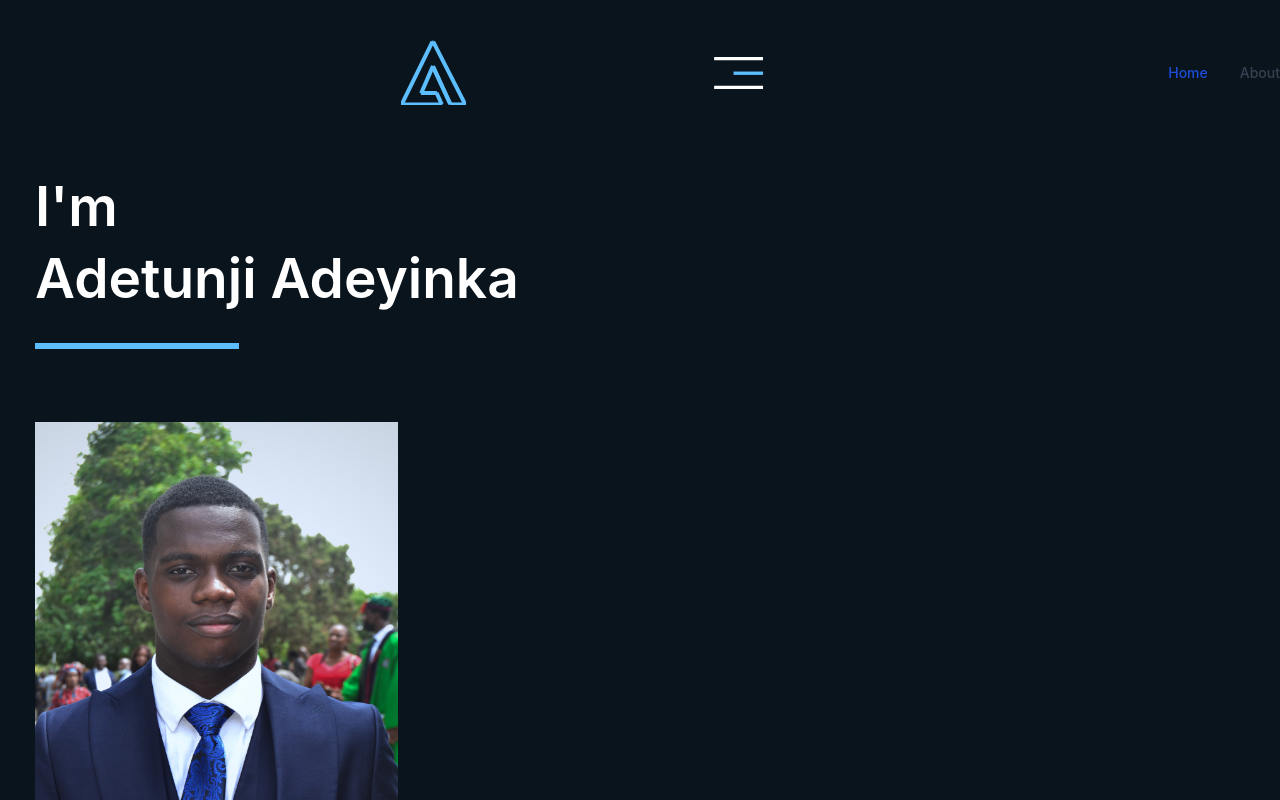
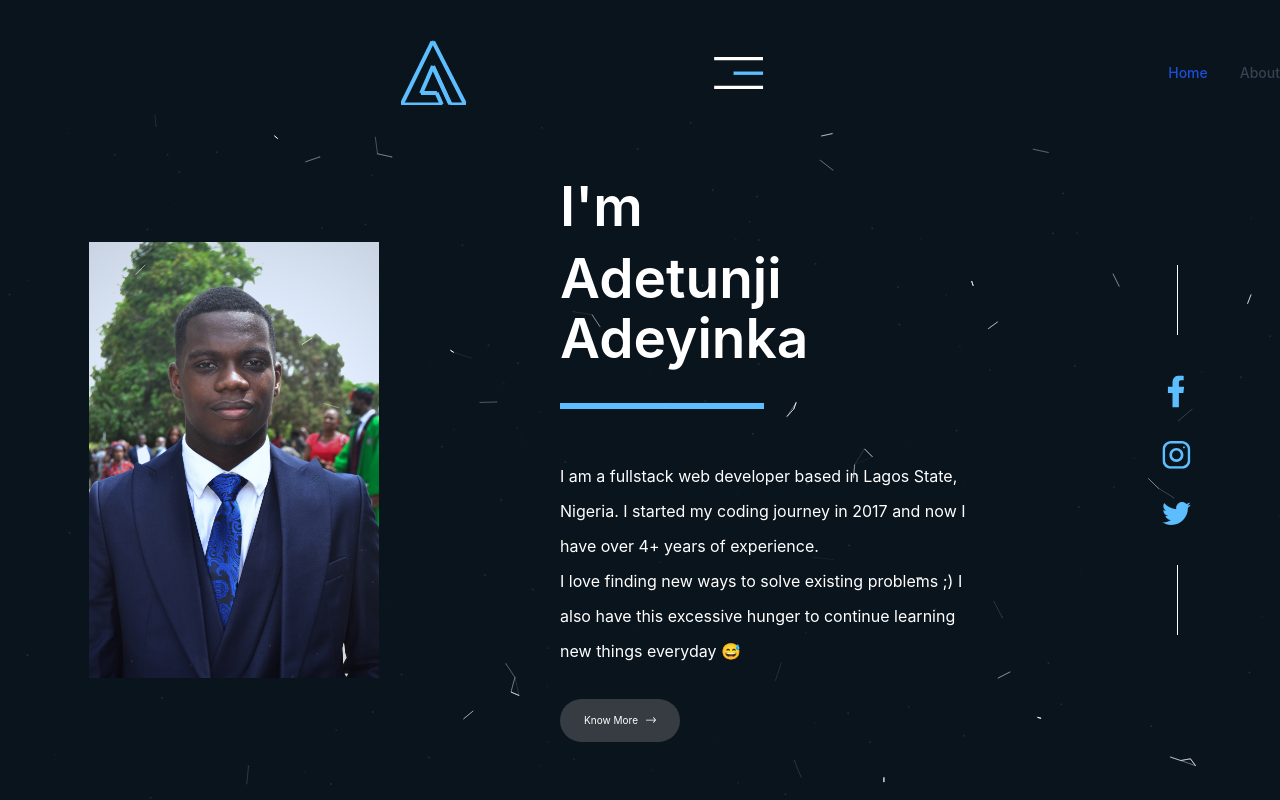
Before and after one commit to Itzadetunji/my-website, a Next.js app: page / in a window 1280 px wide. Shown: the top 800 px of the page. Built offline with nearby package versions, Linux system fonts and the light colour scheme.

Commit message:
Chore: Updated index.tsx for desktop view

```diff
--- a/pages/index.tsx
+++ b/pages/index.tsx
@@ -8,11 +8,13 @@ import Navbar from './components/Navbar'
 import ParticleComponent from './components/ParticleComponent'
 import Social_Links from './components/SocialLinks'
 import Button from './components/Button'
+import Link from 'next/link'
 
 const index : NextPage = () => {
   return (
     <>
       <Navbar/>
+      <div className='lg:hidden'>
         <div className="mt-[165px] mx-auto justify-center">
           <div className='mx-[35px]'>
             <div>
@@ -38,7 +40,54 @@ const index : NextPage = () => {
         <div className='mt-[95px]'>
           <Social_Links/>
         </div>
+      </div>
+      <div className='hidden lg:block lg:mt-[165px] lg:mx-[89px]'>
+        <div className='flex flex-row space-x-[181px]'>
+          <div>
+            <img src="./images/me.jpeg" alt="" className='w-[436px] h-[590px] object-contain'/>
+          </div>
+          <div>
+            <p className='text-white font-[600] text-[55px]'>I'm</p>
+            <p className='text-white font-[600] text-[55px] leading-[60px]'>Adetunji Adeyinka</p>
+            <hr className='light-blue border-[3px] w-[224px] md:w-[204px]  mt-[35px]'/>
+            <p className='w-[426px] leading-[35px] text-white mt-[50px]'>I am a fullstack web developer based in Lagos State, Nigeria. I started my coding journey in 2017 and now I have over 4+ years of experience. </p>
+            <p className='w-[426px] leading-[35px] text-white'>I love finding new ways to solve existing problems ;) I also have this excessive hunger to continue learning new things everyday 😅</p>
+            <div className='mt-[30px]'>
+              <a href='/about'>
+                <div className={`rounded-full text-center items-center justify-center grey w-[120px] h-[43.38px] custom-shadow duration-500 ease-in delay-[10ms] flex space-x-[8px]`}>
+                <p className='text-[10px] text-white'>Know More</p>
+                <img src="./icons/Arrow.svg" alt="" className='w-[10px]'/>
+                </div>
+              </a>
+            </div>
+          </div>
+          <div className='flex flex-col space-y-[40px] mt-[100px]'>
+            <div className='border-l-[1px] border-l-white h-[70px] ml-[10px]'></div>
+            <div className='flex flex-col space-y-[33px]'>
+              <Link href="https://www.facebook.com/adetunji.adeyinka.1238" passHref>
+                <a target="_blank" rel="noopener noreferrer" className=''>
+                  <img src="icons/social-icons/facebook.svg" alt=""/>
+                </a>
+              </Link>
+              <Link href="https://www.instagram.com/itzadetunji/" passHref>
+                <a target="_blank" rel="noopener noreferrer" className='-ml-[5px]'>
+                  <img src="icons/social-icons/instagram.svg" alt=""/>
+                </a>
+              </Link>
+              <Link href="https://twitter.com/itzadetunji1" passHref>
+                <a target="_blank" rel="noopener noreferrer" className='-ml-[5px]'>
+                  <img src="icons/social-icons/twitter.svg" alt=""/>
+                </a>
+              </Link>
+            </div>
+            <div className='border-l-[1px] border-l-white h-[70px] ml-[10px]'></div>
+          </div>
+        </div>
+      </div>
+      <div className='lg:hidden'>
         <Footer/>
+      </div>
+      <ParticleComponent/>
     </>
   )
 };
```
Lines whose indentation alone changed are shown as unchanged.
